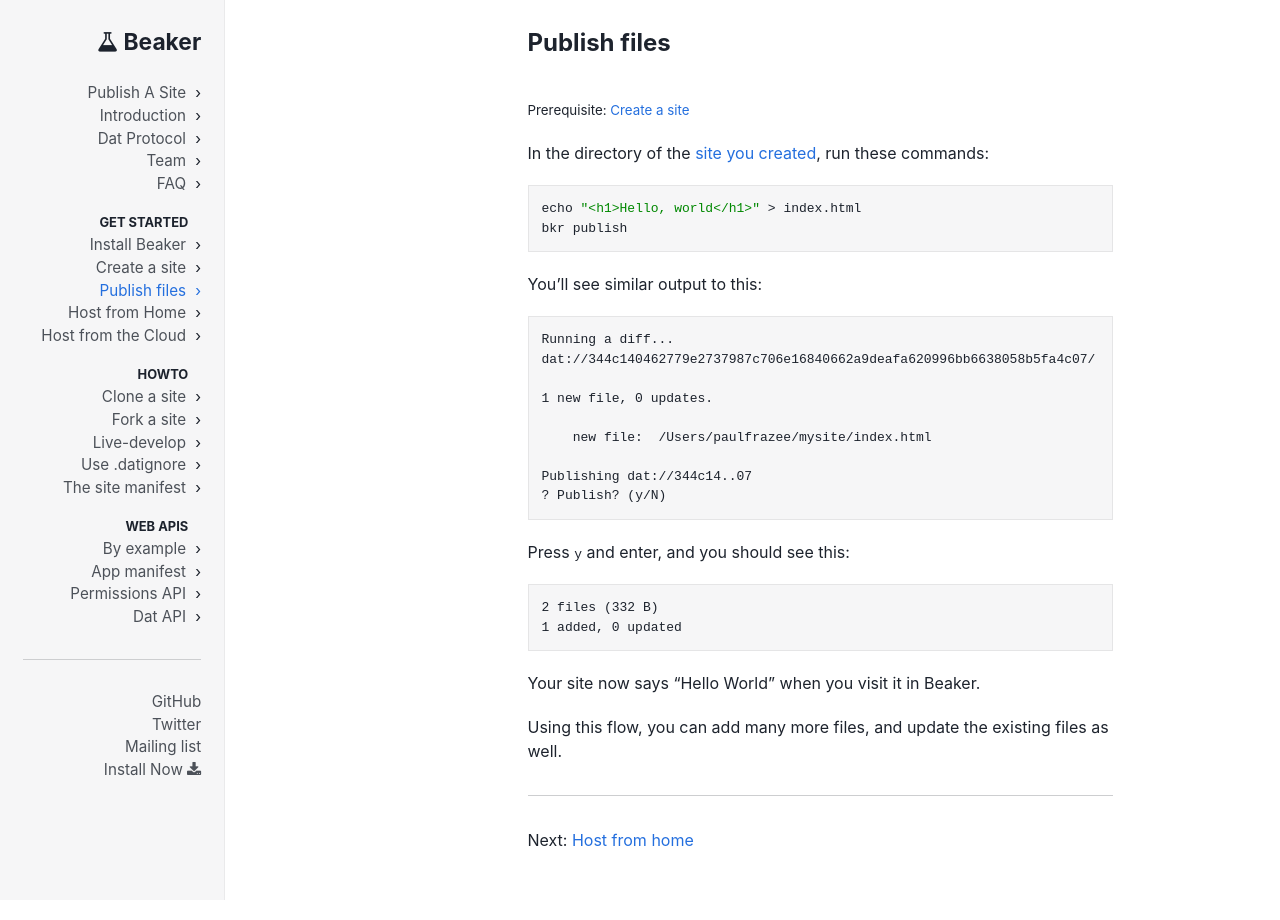
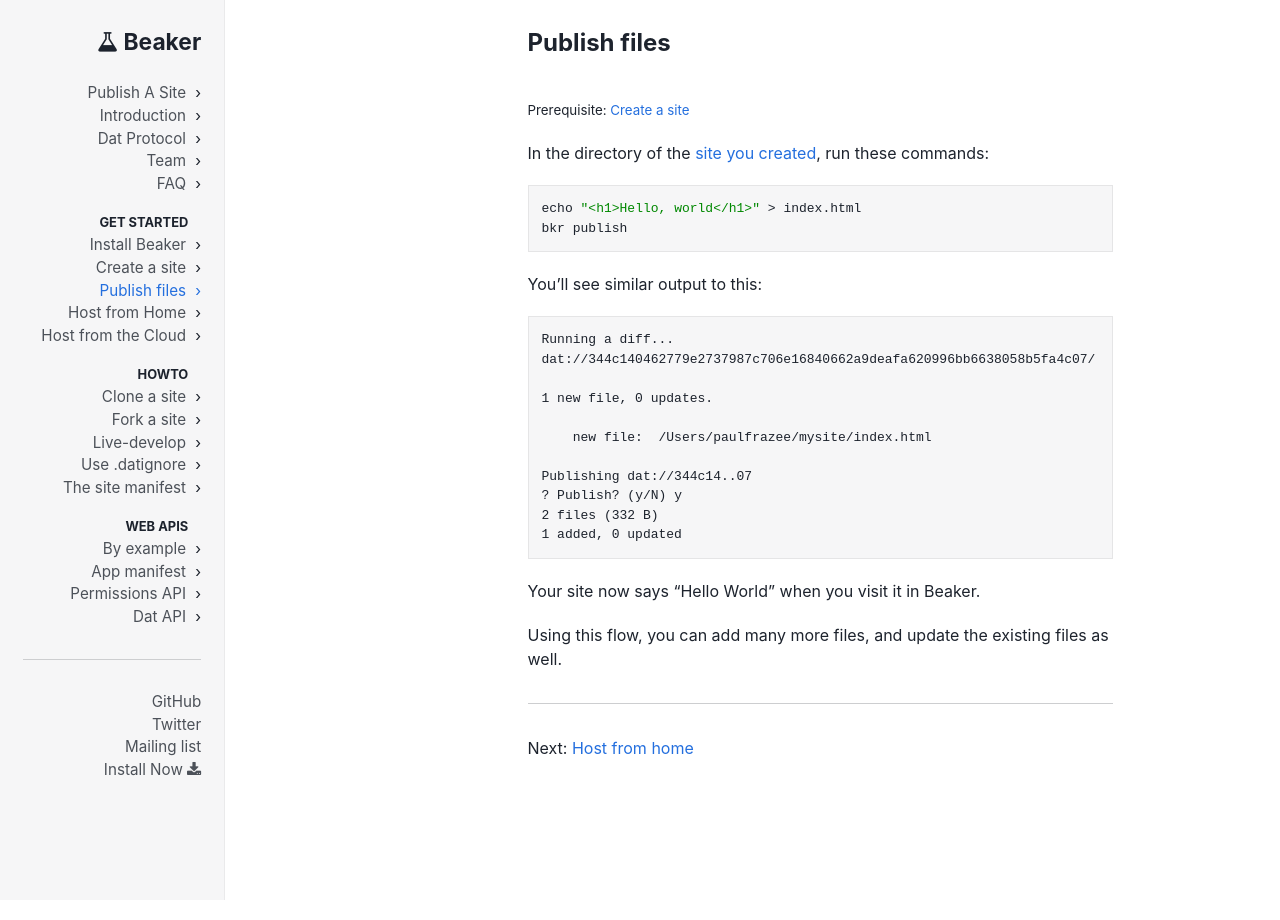
Before and after one commit to beakerbrowser/beakerbrowser.com, a Jekyll site: the page built from _docs/howto/publish-files.md, in a window 1280 px wide. Built offline with Jekyll 4.4.1, drawn with Linux system fonts in a browser that asks for light colours.

Commit message:
Tweak the publish-files doc

````diff
--- a/_docs/howto/publish-files.md
+++ b/_docs/howto/publish-files.md
@@ -24,12 +24,7 @@
     new file:  /Users/paulfrazee/mysite/index.html
 
 Publishing dat://344c14..07
-? Publish? (y/N)
-```
-
-Press `y` and enter, and you should see this:
-
-```bash
+? Publish? (y/N) y
 2 files (332 B)
 1 added, 0 updated
 ```
````
